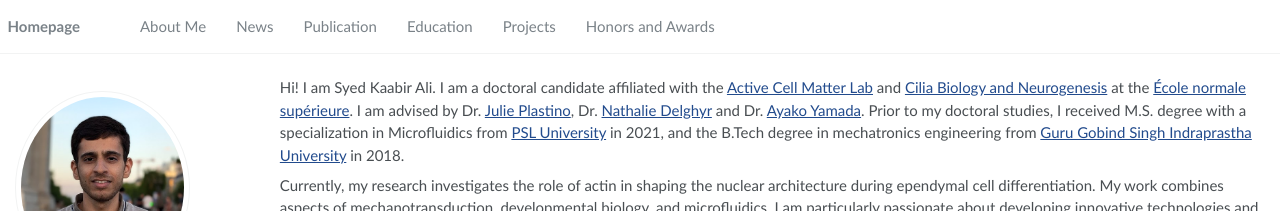
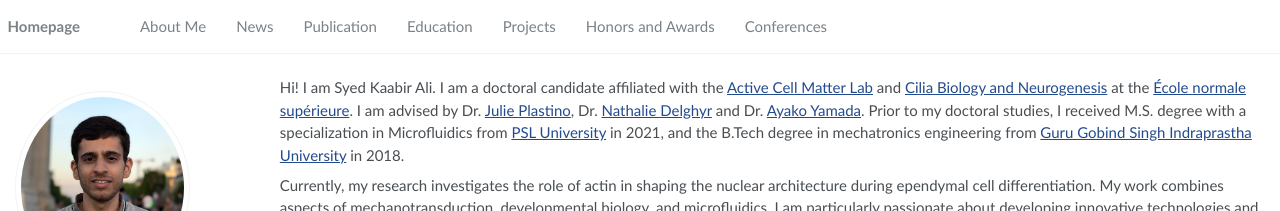
Before and after one commit to kaabir/kaabir.github.io, a Jekyll site: the page built from _pages/about.md, in a window 1280 px wide. Shown: the top 211 px of the page. Built offline with Jekyll 4.4.1, drawn with Linux system fonts in a browser that asks for light colours.

Commit message:
Update navigation.yml

```diff
--- a/_data/navigation.yml
+++ b/_data/navigation.yml
@@ -18,6 +18,8 @@ main:
   - title: "Honors and Awards"
     url: "/#-honors-and-awards"
 
+  - title: "Conferences"
+    url: "/#-conferences"
 
  # - title: "Internships"
   #  url: "/#-internships"
```
